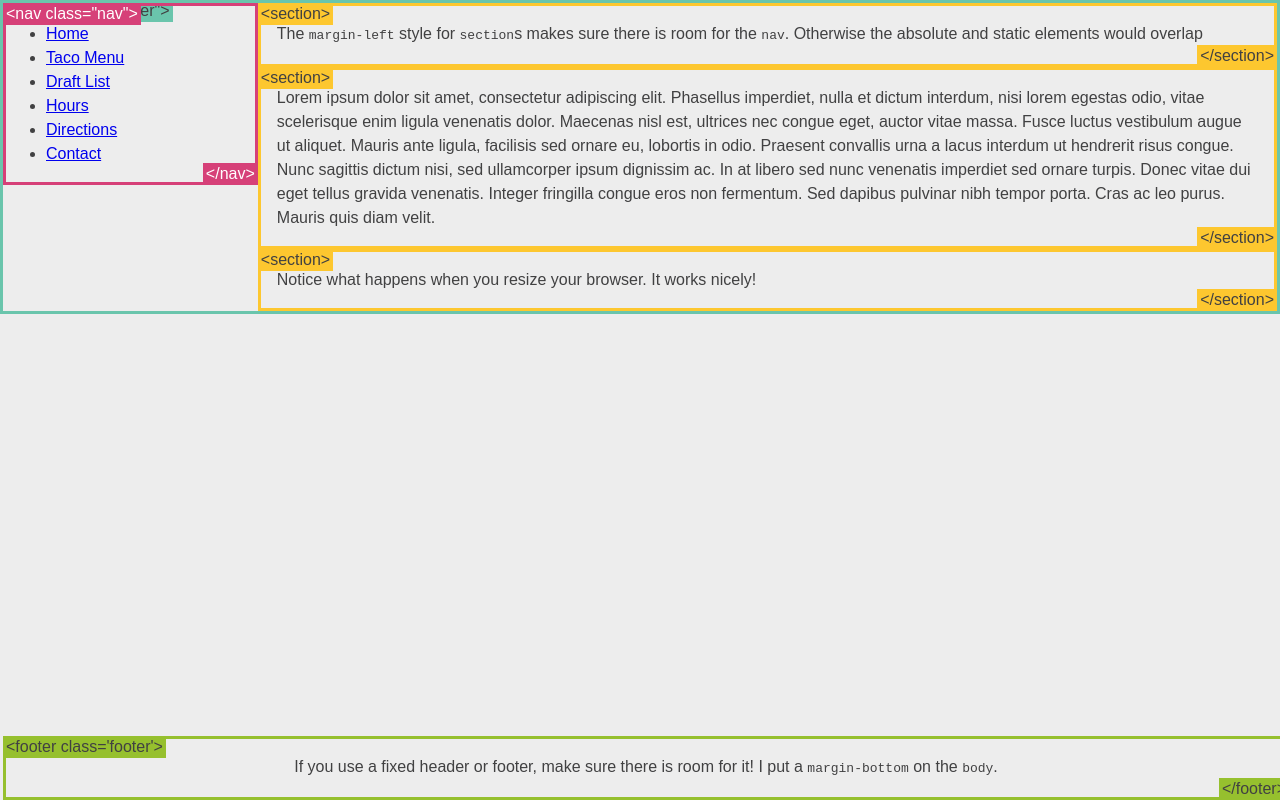
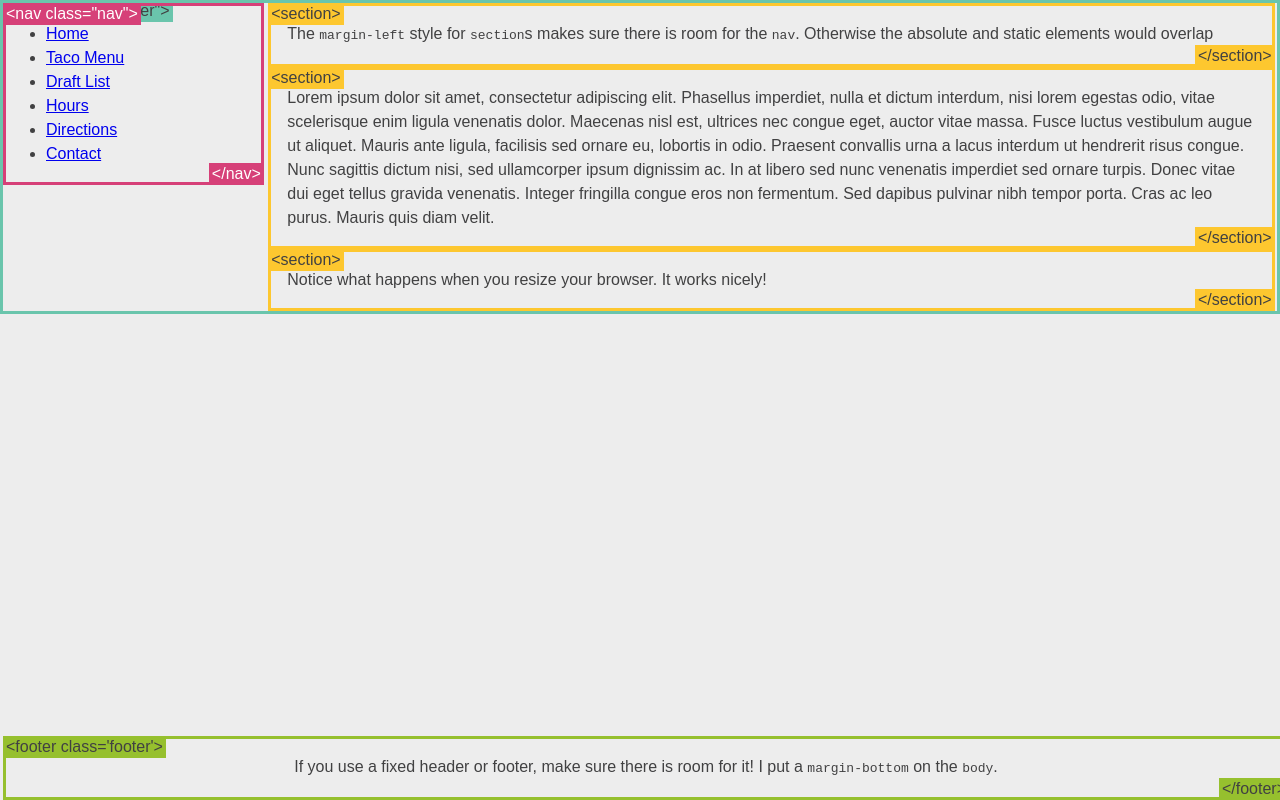
Before and after one commit to Frontend-Demo/Layout, a plain HTML site: page index.html in a window 1280 px wide. Drawn offline with Linux system fonts and the light colour scheme.

Commit message:
Use inline block to layout.

```diff
--- a/index.html
+++ b/index.html
@@ -37,6 +37,7 @@
     <span class="endlabel">&lt;/nav></span>
   </nav>
 
+  <div class="column">
     <section class="elem elem-green">
       <span class="label">&lt;section></span>
       <p>
@@ -60,6 +61,8 @@
       </p>
       <span class="endlabel">&lt;/section></span>
     </section>
+  </div>
+
 
   <footer class="elem elem-orange footer">
     <span class="label">&lt;footer class='footer'></span>
--- a/style.css
+++ b/style.css
@@ -1,18 +1,22 @@
 .nav {
-   box-sizing: border-box;
-   float: left;
    width: 20%;
+   display: inline-block;
+   vertical-align: top;
 }
 
 section {
-   margin-left:20%;
-   box-sizing: border-box;
+}
+
+.column {
+   width: 79%;
+   display: inline-block;
+   vertical-align: top;
 }
 
 .footer {
-	position: fixed;
-	bottom: 0;
-	width: 100%;
+  position: fixed;
+  bottom: 0;
+  width: 100%;
 }
 
 body {
```
Lines whose indentation alone changed are shown as unchanged.
